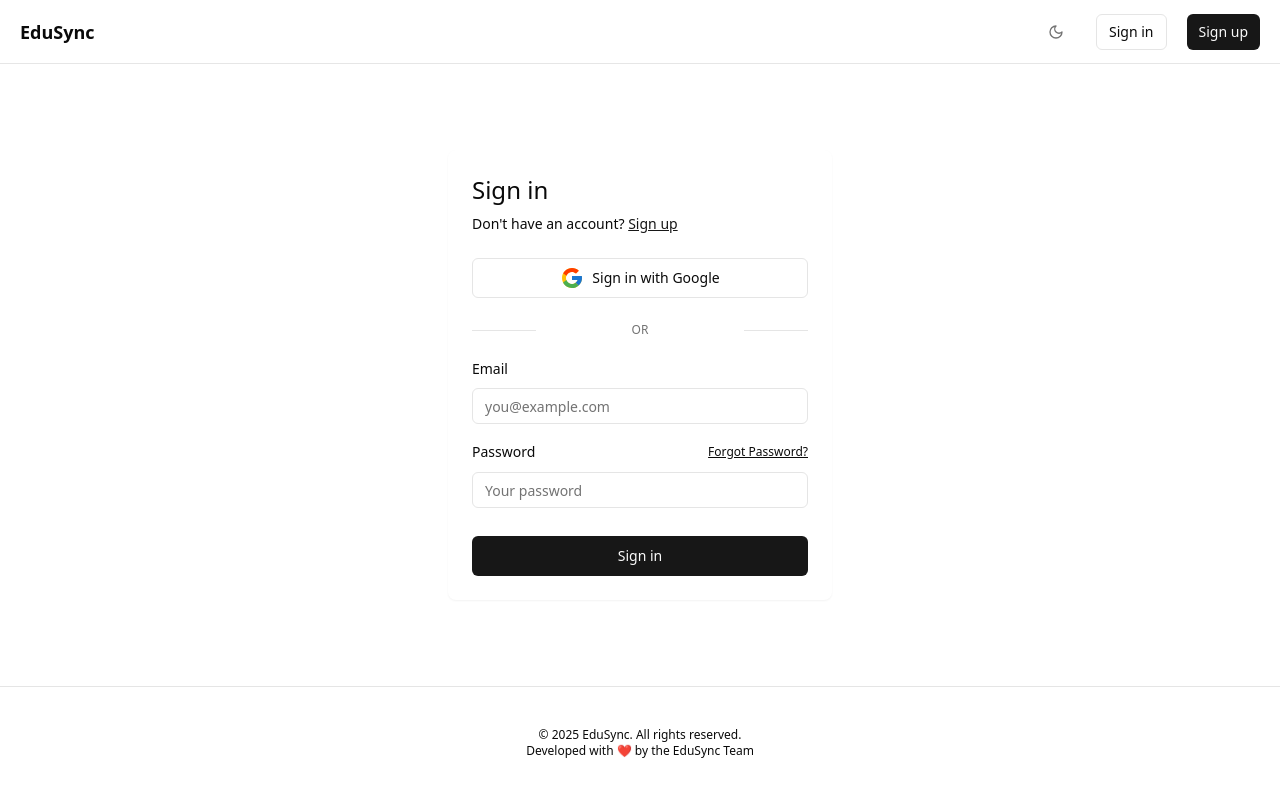
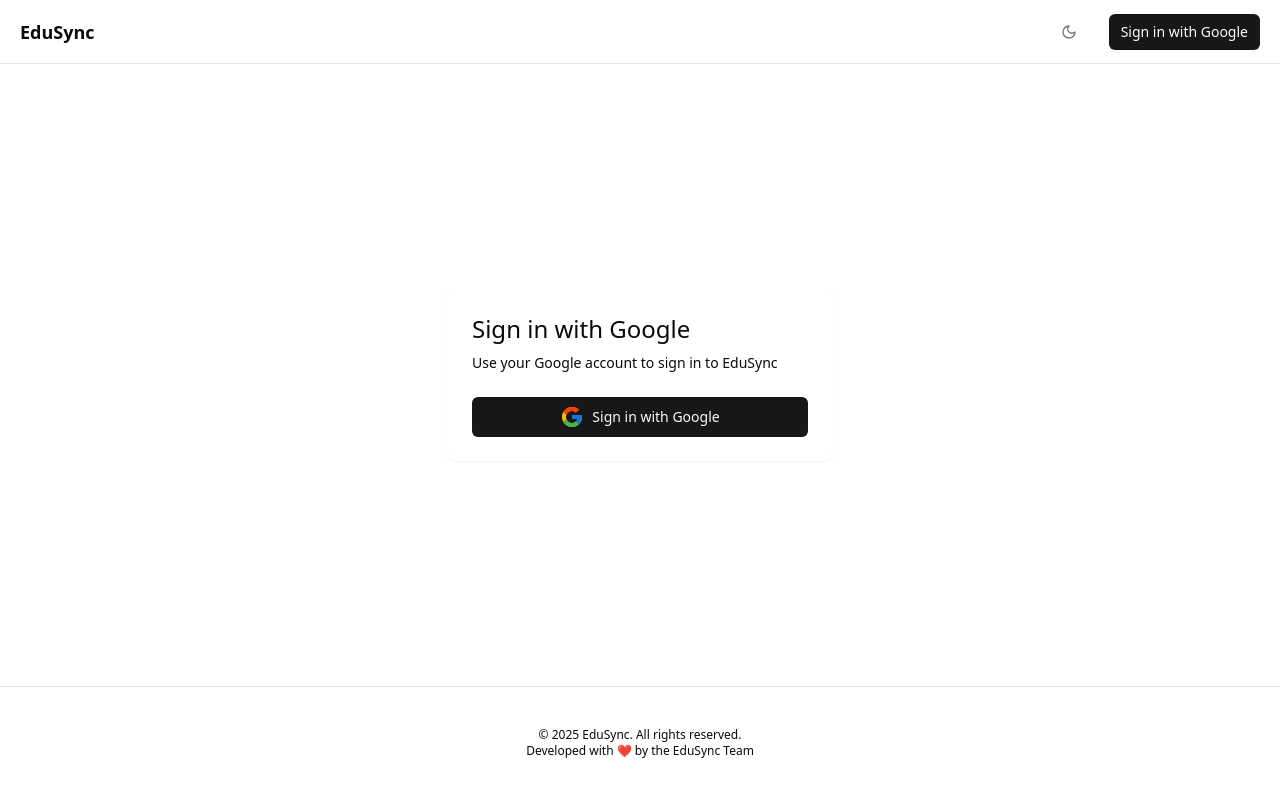
Before and after one commit to MarcBlattmann/EduSync-V2, a Next.js app in the folder web/: page /sign-in in a window 1280 px wide. Shown: the top 796 px of the page. Built offline with nearby package versions, Linux system fonts and the light colour scheme.

Commit message:
Change to only google sign in

```diff
--- a/web/app/(auth-pages)/sign-in/client.tsx
+++ b/web/app/(auth-pages)/sign-in/client.tsx
@@ -1,12 +1,6 @@
 "use client";
 
-import { signInAction } from "@/app/actions";
-import { SubmitButton } from "@/components/submit-button";
 import { GoogleSignInButton } from "@/components/auth/google-sign-in-button";
-import { Input } from "@/components/ui/input";
-import { Label } from "@/components/ui/label";
-import { Separator } from "@/components/ui/separator";
-import Link from "next/link";
 import { useSearchParams } from "next/navigation";
 import { useEffect, useState } from "react";
 
@@ -27,62 +21,14 @@
 
   return (
     <div className="flex justify-center items-center w-full h-full min-h-[calc(100vh-10rem)] px-4 py-6">
-      <form
-        className="w-full max-w-sm mx-auto bg-background p-6 rounded-lg shadow-sm"
-        suppressHydrationWarning
-      >
-        <h1 className="text-2xl font-medium mb-2">Sign in</h1>
+      <div className="w-full max-w-sm mx-auto bg-background p-6 rounded-lg shadow-sm">
+        <h1 className="text-2xl font-medium mb-2">Sign in with Google</h1>
         <p className="text-sm text-foreground mb-6">
-          Don't have an account?{" "}
-          <Link className="text-primary font-medium underline" href="/sign-up">
-            Sign up
-          </Link>
+          Use your Google account to sign in to EduSync
         </p>
 
         <div className="flex flex-col gap-3">
           <GoogleSignInButton />
-
-          <div className="flex items-center my-3">
-            <Separator className="w-16 flex-grow-0" />
-            <span className="px-3 text-xs text-muted-foreground mx-auto">OR</span>
-            <Separator className="w-16 flex-grow-0" />
-          </div>
-
-          <Label htmlFor="email">Email</Label>
-          <Input
-            name="email"
-            placeholder="you@example.com"
-            required
-            className="mb-2"
-            suppressHydrationWarning
-          />
-
-          <div className="flex justify-between items-center">
-            <Label htmlFor="password">Password</Label>
-            <Link
-              className="text-xs text-foreground underline"
-              href="/forgot-password"
-            >
-              Forgot Password?
-            </Link>
-          </div>
-
-          <Input
-            type="password"
-            name="password"
-            placeholder="Your password"
-            required
-            className="mb-4"
-            suppressHydrationWarning
-          />
-
-          <SubmitButton
-            pendingText="Signing In..."
-            formAction={signInAction}
-            className="w-full"
-          >
-            Sign in
-          </SubmitButton>
 
           {message && (
             <div className={`mt-4 p-2 border rounded text-sm ${
@@ -94,7 +40,7 @@
             </div>
           )}
         </div>
-      </form>
+      </div>
     </div>
   );
 }
--- a/web/app/page.tsx
+++ b/web/app/page.tsx
@@ -22,13 +22,9 @@
                   <p className="max-w-[600px] text-gray-500 md:text-xl dark:text-gray-400">
                     Organize your academic schedule and track grades with our education management platform.
                   </p>
-                </div>
-                <div className="flex flex-col gap-2 min-[400px]:flex-row">
+                </div>                <div className="flex flex-col gap-2 min-[400px]:flex-row">
                   <Button asChild size="lg" className="px-8">
-                    <Link href="/sign-up">Get Started</Link>
-                  </Button>
-                  <Button asChild size="lg" variant="outline" className="px-8">
-                    <Link href="/sign-in">Log in</Link>
+                    <Link href="/sign-in">Sign in with Google</Link>
                   </Button>
                 </div>
               </div>
--- a/web/components/auth/google-sign-in-button.tsx
+++ b/web/components/auth/google-sign-in-button.tsx
@@ -17,10 +17,9 @@
       setIsLoading(false);
     }
   };
-
   return (
     <Button
-      variant="outline"
+      variant="default"
       type="button"
       disabled={isLoading}
       onClick={handleSignIn}
--- a/web/components/navBar.tsx
+++ b/web/components/navBar.tsx
@@ -8,14 +8,10 @@
             <div className="w-full flex justify-between items-center p-3 px-5 text-sm">
             <div className="flex gap-5 text-lg items-center font-semibold">
                 <Link href="/">EduSync</Link>
-            </div>
-            <div className="flex gap-5 items-center">
+            </div>            <div className="flex gap-5 items-center">
                 <ThemeSwitcher/>
-                <Button asChild size="sm" variant={"outline"}>
-                <Link href="/sign-in">Sign in</Link>
-                </Button>
                 <Button asChild size="sm" variant={"default"}>
-                <Link href="/sign-up">Sign up</Link>
+                <Link href="/sign-in">Sign in with Google</Link>
                 </Button>
             </div>
             </div>
```
Also changed, not shown: web/middleware.ts (+6 -3 lines).
